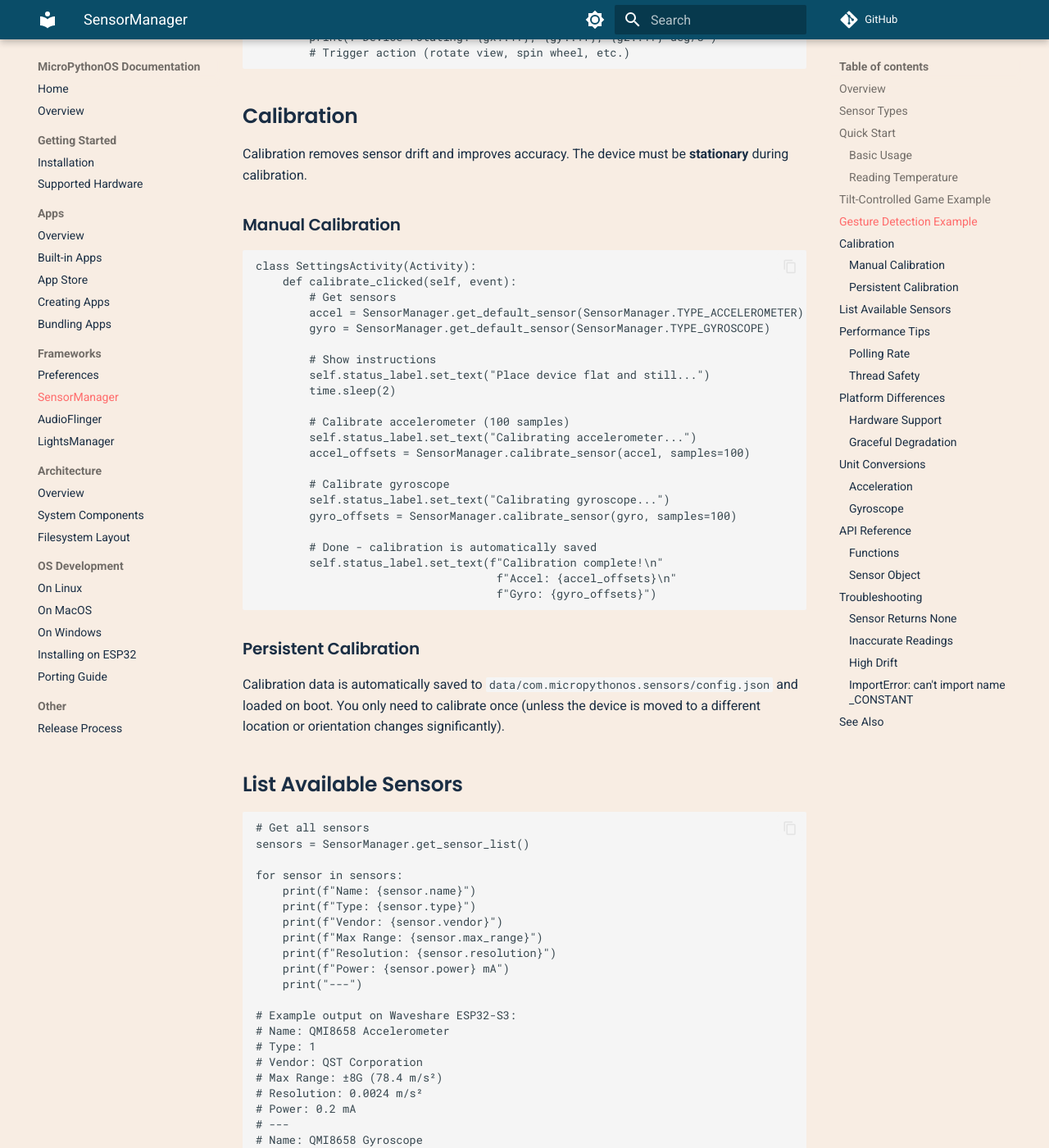
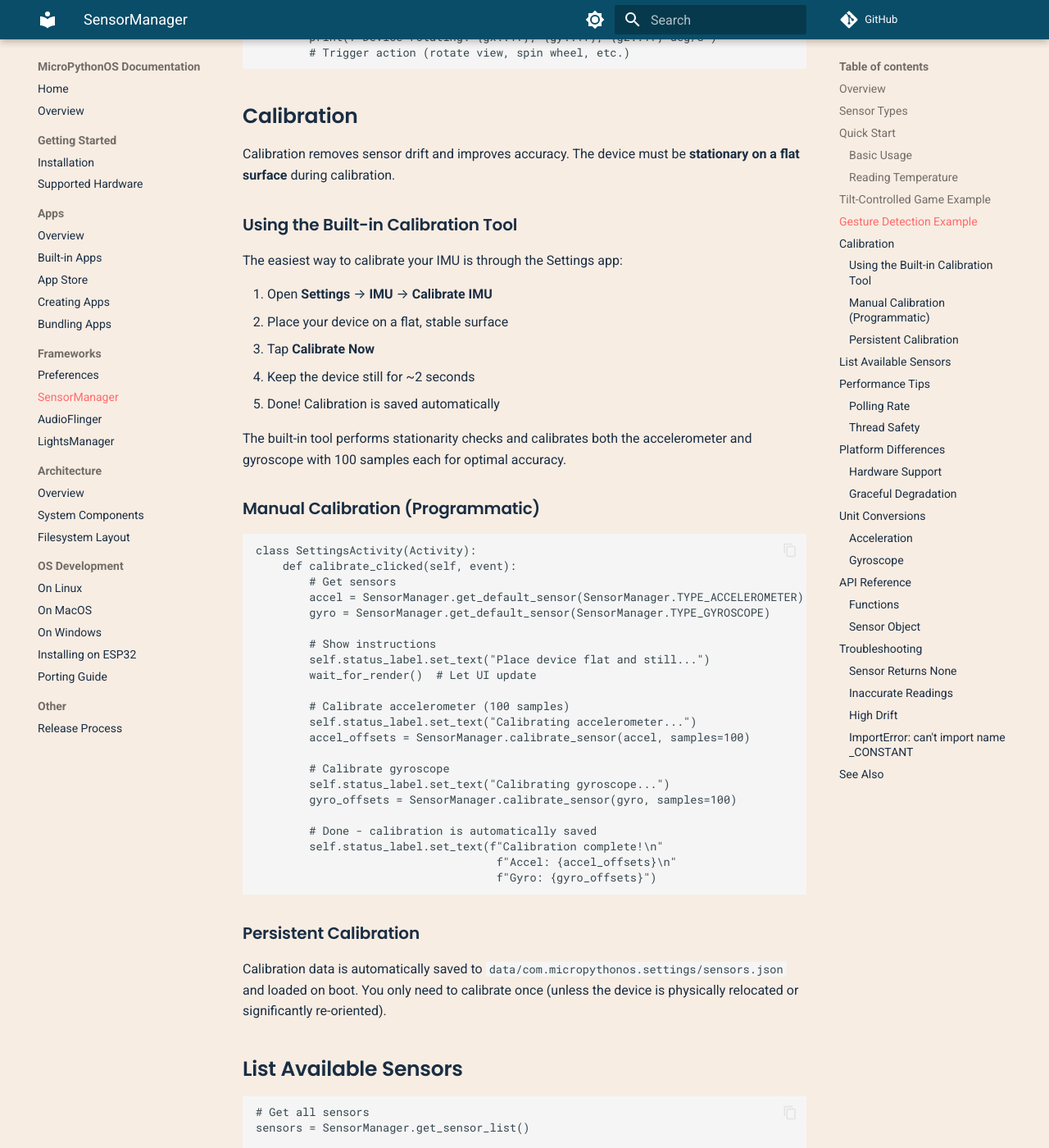
Before and after one commit to MicroPythonOS/docs, an MkDocs documentation site: the page built from docs/frameworks/sensor-manager.md, in a window 1280 px wide and 1400 px high, scrolled down 4526 px. Shown: the whole window at 82% size. Built offline with MkDocs 1.6.1 and Material for MkDocs 9.7.7, drawn with Linux system fonts in a browser that asks for light colours; comment, search, counter and statistics services are not loaded; some of the changed text lies outside the part shown.

Commit message:
Update docs

````diff
--- a/docs/frameworks/sensor-manager.md
+++ b/docs/frameworks/sensor-manager.md
@@ -224,9 +224,21 @@ class GestureDetector(Activity):
 
 ## Calibration
 
-Calibration removes sensor drift and improves accuracy. The device must be **stationary** during calibration.
+Calibration removes sensor drift and improves accuracy. The device must be **stationary on a flat surface** during calibration.
 
-### Manual Calibration
+### Using the Built-in Calibration Tool
+
+The easiest way to calibrate your IMU is through the Settings app:
+
+1. Open **Settings** → **IMU** → **Calibrate IMU**
+2. Place your device on a flat, stable surface
+3. Tap **Calibrate Now**
+4. Keep the device still for ~2 seconds
+5. Done! Calibration is saved automatically
+
+The built-in tool performs stationarity checks and calibrates both the accelerometer and gyroscope with 100 samples each for optimal accuracy.
+
+### Manual Calibration (Programmatic)
 
 ```python
 class SettingsActivity(Activity):
@@ -237,7 +249,7 @@ class SettingsActivity(Activity):
 
         # Show instructions
         self.status_label.set_text("Place device flat and still...")
-        time.sleep(2)
+        wait_for_render()  # Let UI update
 
         # Calibrate accelerometer (100 samples)
         self.status_label.set_text("Calibrating accelerometer...")
@@ -255,7 +267,7 @@ class SettingsActivity(Activity):
 
 ### Persistent Calibration
 
-Calibration data is automatically saved to `data/com.micropythonos.sensors/config.json` and loaded on boot. You only need to calibrate once (unless the device is moved to a different location or orientation changes significantly).
+Calibration data is automatically saved to `data/com.micropythonos.settings/sensors.json` and loaded on boot. You only need to calibrate once (unless the device is physically relocated or significantly re-oriented).
 
 ## List Available Sensors
 
@@ -437,6 +449,7 @@ Calibrates the sensor (device must be stationary). Returns calibration offsets.
 ### Sensor Object
 
 Properties:
+
 - `name` - Human-readable sensor name
 - `type` - Sensor type constant
 - `vendor` - Manufacturer name
````
Also changed, not shown: 1 other file.
